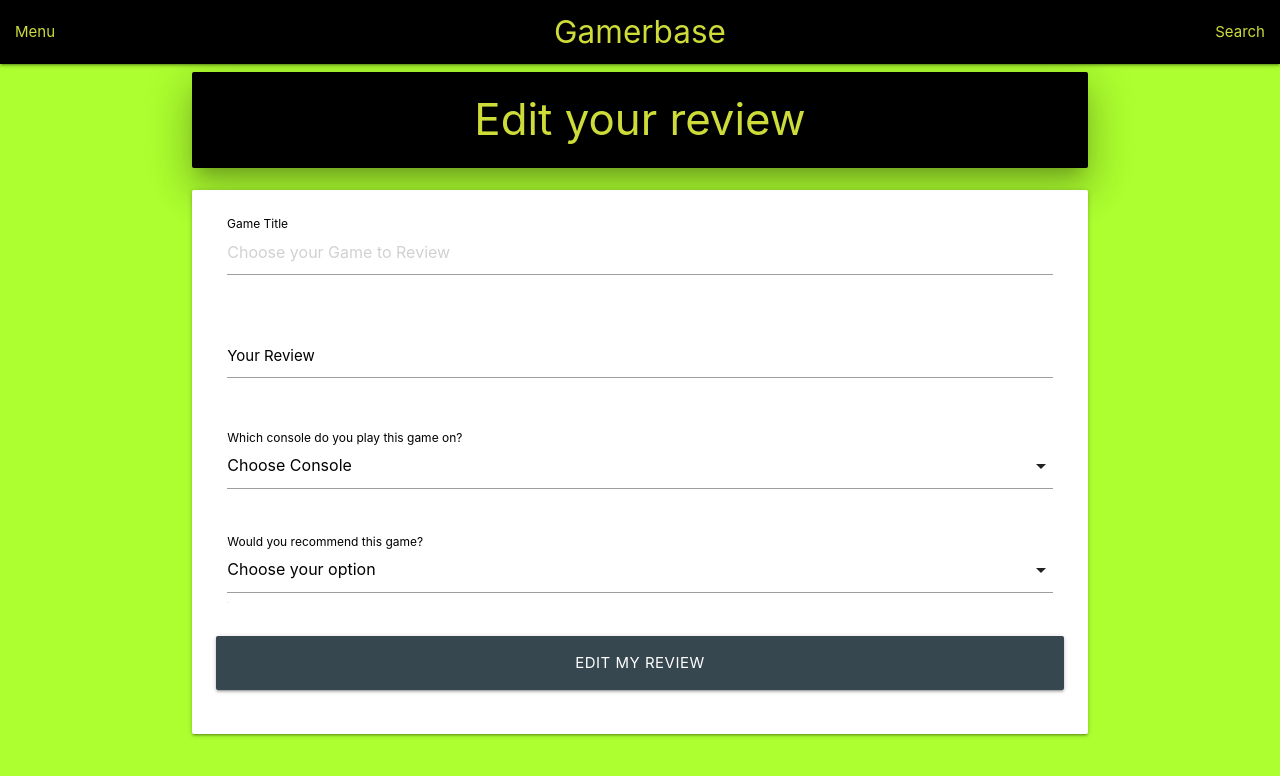
After one commit to Blakeman260/gamerbase, a Flask app: template templates/edit_review.html in a window 1280 px wide. The commit adds this page. Shown: the top 776 px of the page. Run offline with Flask 2, Linux system fonts and the light colour scheme; the template is opened without the code that fills it, so the values that code supplies are empty; some libraries are stand-ins or nearby versions.

Commit message:
added edit and delete buttons, connected up the edit button

```diff
--- a/app.py
+++ b/app.py
@@ -112,9 +112,17 @@ def add_review():
         flash("Your Review was successfully added!")
         return redirect(url_for("get_reviews"))
     consoles = mongo.db.consoles.find().sort("console_name", 1)
-
     recommend = mongo.db.recommend.find().sort("would_recommend", 1)
     return render_template("add_review.html", consoles=consoles, recommend=recommend)
+
+
+@app.route("/edit_review/<review_id>", methods=["GET", "POST"])
+def edit_review(review_id):
+    review = mongo.db.reviews.find_one({"_id": ObjectId(review_id)})
+    consoles = mongo.db.consoles.find().sort("console_name", 1)
+    recommend = mongo.db.recommend.find().sort("would_recommend", 1)
+    return render_template(
+        "edit_review.html", review=review, consoles=consoles, recommend=recommend)
 
 
 if __name__ == "__main__":
--- a/static/css/style.css
+++ b/static/css/style.css
@@ -13,3 +13,7 @@ body{
 .register-pic{
     max-width: 200px;
 }
+
+.btn-small{
+    margin-left: 10px;
+}
--- /dev/null
+++ b/templates/edit_review.html
@@ -0,0 +1,58 @@
+{% extends "base.html" %}
+{% block content %}
+
+    <h3 class="card-panel black darken-1 center-align lime-text accent-3 z-depth-5 ">
+        Edit your review
+    </h3>
+
+    <div class="row">
+        <form class="col s12 card" method="POST" action="{{ url_for('edit_review', review_id=review._id) }} ">
+            <div class="card-content">
+                <!-- Game Title -->
+                <div class="row">
+                    <div class="input-field col s12">
+                        <input placeholder="Choose your Game to Review" id="game_title" name="game_title"
+                            type="text" class="validate" minlength="2" required>
+                        <label for="game_title" class="black-text">Game Title</label>
+                    </div>
+                </div>
+                <!-- Review field -->
+                <div class="row">
+                    <div class="input-field col s12">
+                        <textarea id="game_review" name="game_review" minlength="5" maxlength="300"
+                            class="materialize-textarea validate" required></textarea>
+                        <label for="game_review" class="black-text">Your Review</label>
+                    </div>
+                </div>
+                <!-- console select bar -->
+                <div class="row">
+                    <div class="input-field col s12">
+                        <select id="console_name" name="console_name" required>
+                            <option value="" disabled selected>Choose Console</option>
+                            {% for consoles in consoles %}
+                                <option value="{{ consoles.console_name }}">{{ consoles.console_name }}</option>
+                            {% endfor %}
+                        </select>
+                        <label for="console_name" class="black-text">Which console do you play this game on?</label>
+                    </div>
+                </div>
+                <!-- recommend select bar -->
+                <div class="row">
+                    <div class="input-field col s12">
+                        <select id="would_recommend" name="would_recommend" class="validate" required>
+                            <option value="" disabled selected>Choose your option</option>
+                            {% for recommend in recommend %}
+                                <option value="{{  recommend.would_recommend }}">{{ recommend.would_recommend }}</option>
+                            {% endfor %}
+                        </select>
+                        <label class="black-text">Would you recommend this game?</label>
+                    </div>
+                </div>
+                <!-- Submit button -->
+                <div class="row">
+                    <button type="submit" class="col s12 waves-effect waves-light blue-grey darken-3 btn-large">Edit My Review</button>
+                </div>
+            </div>
+        </form>
+    </div>
+{% endblock %}
```
Also changed, not shown: templates/reviews.html (+11 -3 lines).
